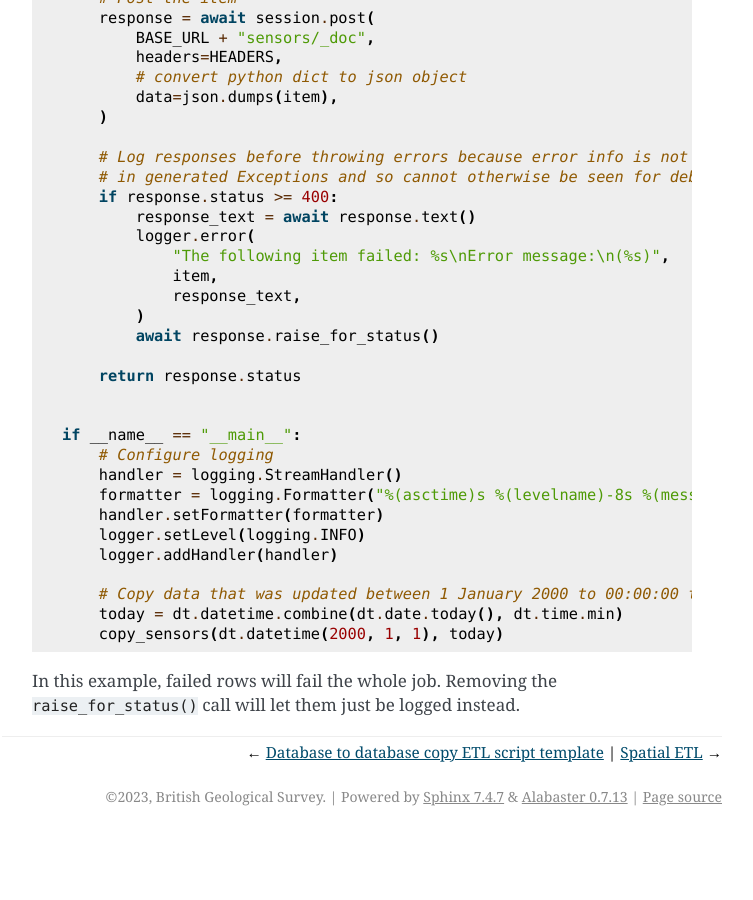
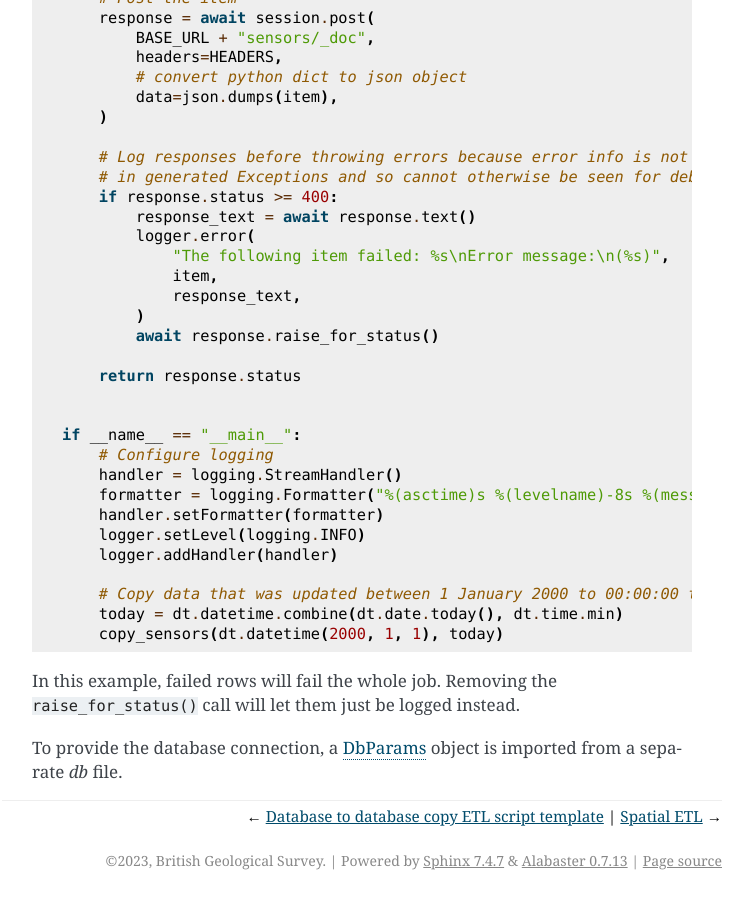
Before and after one commit to BritishGeologicalSurvey/etlhelper, a Sphinx documentation site: the page built from docs/recipes/database_to_api.rst, in a window 1280 px wide and 900 px high, scrolled down 2459 px. Shown: the whole window, without its empty margins (388-1141 px from the left). Built offline with Sphinx 7.4.7, drawn with Linux system fonts in a browser that asks for light colours; before the commit the page ends 3295 px from its top, so only the background shows below that.

Commit message:
Update database_to_api.rst

```diff
--- a/docs/recipes/database_to_api.rst
+++ b/docs/recipes/database_to_api.rst
@@ -26,3 +26,6 @@ transfer as opposed to posting records in series.
 
 In this example, failed rows will fail the whole job. Removing the
 ``raise_for_status()`` call will let them just be logged instead.
+
+To provide the database connection, a `DbParams <https://britishgeologicalsurvey.github.io/etlhelper/connecting_to_databases.html#dbparams>`__ object is
+imported from a separate `db` file.
```
